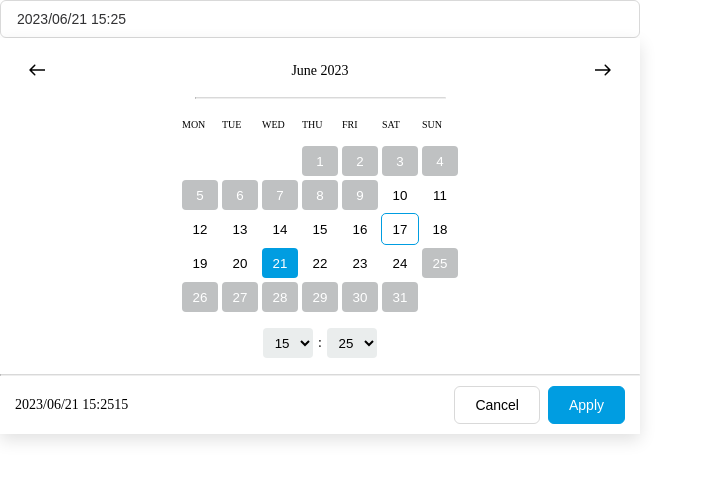
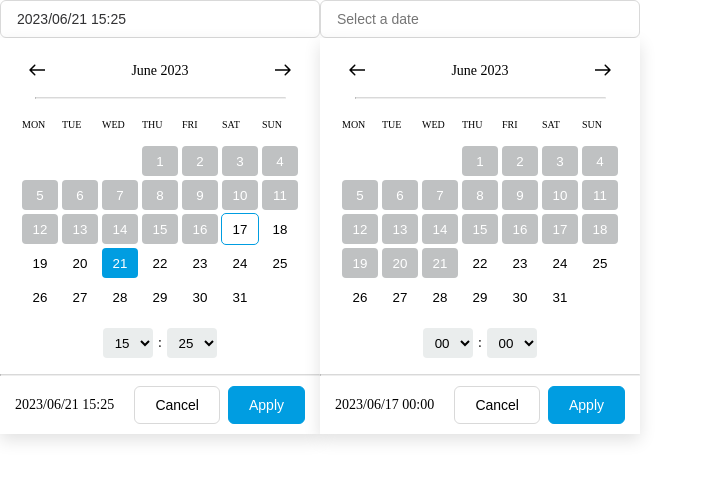
Before and after one commit to snigdho611/custom-react-datepicker, a React (Create React App) app: page / in a window 1280 px wide. Shown: the top 480 px of the page, without its empty margins (0-705 px from the left). Built offline with nearby package versions, Linux system fonts and the light colour scheme.

Commit message:
Updated logic to bind value state with input

```diff
--- a/src/App.tsx
+++ b/src/App.tsx
@@ -1,22 +1,36 @@
 import { useState, useEffect } from "react";
 import Datepicker from "./components/Datepicker";
+import { IDate } from "interface";
 
 function App() {
-  const [date, setDate] = useState<Date>();
+  // const [date, setDate] = useState<Date>();
+  const [start, setStart] = useState<Date | null>(new Date("2023-06-21 15:25:25"));
+  const [end, setEnd] = useState<Date | null>(null);
 
-  useEffect(() => {
-    console.log(date);
-  }, [date]);
+  // useEffect(() => {
+  //   console.log("Start date:", start);
+  //   console.log("End date: ", end);
+  // }, [start, end]);
 
   return (
-    <div style={{ width: "50%" }}>
+    <div style={{ width: "50%", display: "flex" }}>
       <Datepicker
-        onChange={(e) => {
-          setDate(e);
+        value={start}
+        onChange={(date) => {
+          if (end && date > end) {
+            setEnd(null);
+          }
+          setStart(date);
         }}
-        min={new Date("2023-06-10")}
-        max={new Date("2023-06-25")}
-        selected={new Date("2023-06-21 15:25:25")}
+        min={new Date(new Date().getTime() - 86400000)}
+      />
+      <Datepicker
+        value={end}
+        onChange={(date) => {
+          setEnd(date);
+        }}
+        // min={new Date(new Date().getTime() - 86400000)}
+        min={start ? new Date(start.getTime()) : null}
       />
     </div>
   );
--- a/src/components/Datepicker/Footer/index.tsx
+++ b/src/components/Datepicker/Footer/index.tsx
@@ -14,7 +14,7 @@ const Footer: React.FC<IFooterProps> = ({ dateObj, handleConfirm, handleCancel }
             dateObj.minutes
           ).padStart(2, "0")}`}
           {/* {dateObj.hours > 11 ? 'PM' : 'AM'} */}
-          {dateObj.hours}
+          {/* {dateObj.hours} */}
         </div>
         <div className="datepicker_modal_footer_content_buttons">
           <button
--- a/src/components/Datepicker/Time/index.tsx
+++ b/src/components/Datepicker/Time/index.tsx
@@ -22,7 +22,9 @@ const DatepickerTime: React.FC<ITimeProps> = ({ dateObj, onTimeClickHour, onTime
         defaultValue={dateObj.minutes}
       >
         {minutes.map((minute) => (
-          <option key={minute}>{minute < 10 ? "0" + minute : minute}</option>
+          <option key={minute} value={minute}>
+            {minute < 10 ? "0" + minute : minute}
+          </option>
         ))}
       </select>
     </div>
--- a/src/components/Datepicker/index.scss
+++ b/src/components/Datepicker/index.scss
@@ -8,9 +8,10 @@ $foreground: #009de1;
   font-family: "Noto Sans JP";
   border-radius: 12px;
   position: relative;
+  width: 100%;
   &_input {
     display: flex;
-    width: 292px;
+    width: 100%;
     border: 1px solid #d9d9d9;
     border-radius: 6px;
     outline: none;
--- a/src/components/Datepicker/index.tsx
+++ b/src/components/Datepicker/index.tsx
@@ -7,9 +7,9 @@ import DatepickerCalendar from "./Calendar";
 import DatepickerFooter from "./Footer";
 
 const Datepicker: React.FC<IDatepickerProps> = ({
-  width = "100%",
+  width,
   onChange,
-  selected,
+  value,
   disabled = false,
   min = null,
   max = null,
@@ -21,20 +21,20 @@ const Datepicker: React.FC<IDatepickerProps> = ({
   const currentMinute = new Date().getMinutes();
   const currentSeconds = new Date().getSeconds();
   const [dateObj, setDateObj] = useState<IDate>({
-    date: selected ? new Date(selected).getDate() : currentDate,
-    month: selected ? new Date(selected).getMonth() : currentMonth,
-    year: selected ? new Date(selected).getFullYear() : currentYear,
-    hours: selected ? new Date(selected).getHours() : 0,
-    minutes: selected ? new Date(selected).getMinutes() : 0,
+    date: value ? new Date(value).getDate() : currentDate,
+    month: value ? new Date(value).getMonth() : currentMonth,
+    year: value ? new Date(value).getFullYear() : currentYear,
+    hours: value ? new Date(value).getHours() : 0,
+    minutes: value ? new Date(value).getMinutes() : 0,
   });
   const [finalObj, setFinalDateObj] = useState<IDate | null>(
-    selected
+    value
       ? {
-          date: selected ? new Date(selected).getDate() : currentDate,
-          month: selected ? new Date(selected).getMonth() : currentMonth,
-          year: selected ? new Date(selected).getFullYear() : currentYear,
-          hours: selected ? new Date(selected).getHours() : 0,
-          minutes: selected ? new Date(selected).getMinutes() : 0,
+          date: value ? new Date(value).getDate() : currentDate,
+          month: value ? new Date(value).getMonth() : currentMonth,
+          year: value ? new Date(value).getFullYear() : currentYear,
+          hours: value ? new Date(value).getHours() : 0,
+          minutes: value ? new Date(value).getMinutes() : 0,
         }
       : null
   );
@@ -67,6 +67,12 @@ const Datepicker: React.FC<IDatepickerProps> = ({
       document.removeEventListener("mousedown", handleClickOutside);
     };
   }, [menuRef, setOpen, open, disabled]);
+
+  useEffect(() => {
+    if (!value) {
+      setFinalDateObj(null);
+    }
+  }, [value]);
 
   const onNext = () => {
     if (dateObj.month === 11) {
@@ -123,6 +129,9 @@ const Datepicker: React.FC<IDatepickerProps> = ({
   };
 
   const handleConfirm = () => {
+    // if (!value) {
+    //   console.log("got null");
+    // }
     if (min && new Date(`${dateObj.year}-${dateObj.month + 1}-${dateObj.date}`) < min) {
       setFinalDateObj(null);
     }
@@ -133,6 +142,7 @@ const Datepicker: React.FC<IDatepickerProps> = ({
     }
     onChange(new Date(dateObj.year, dateObj.month, dateObj.date, dateObj.hours, dateObj.minutes));
     setOpen(false);
+    console.log(value);
   };
 
   const handleCancel = () => {
--- a/src/interface/index.ts
+++ b/src/interface/index.ts
@@ -10,7 +10,7 @@ export interface IDate {
 
 export interface IDatepickerProps {
   width?: string;
-  selected?: Date;
+  value: Date | null;
   disabled?: boolean;
   onChange: (date: Date) => void;
   min?: Date | null;
```
